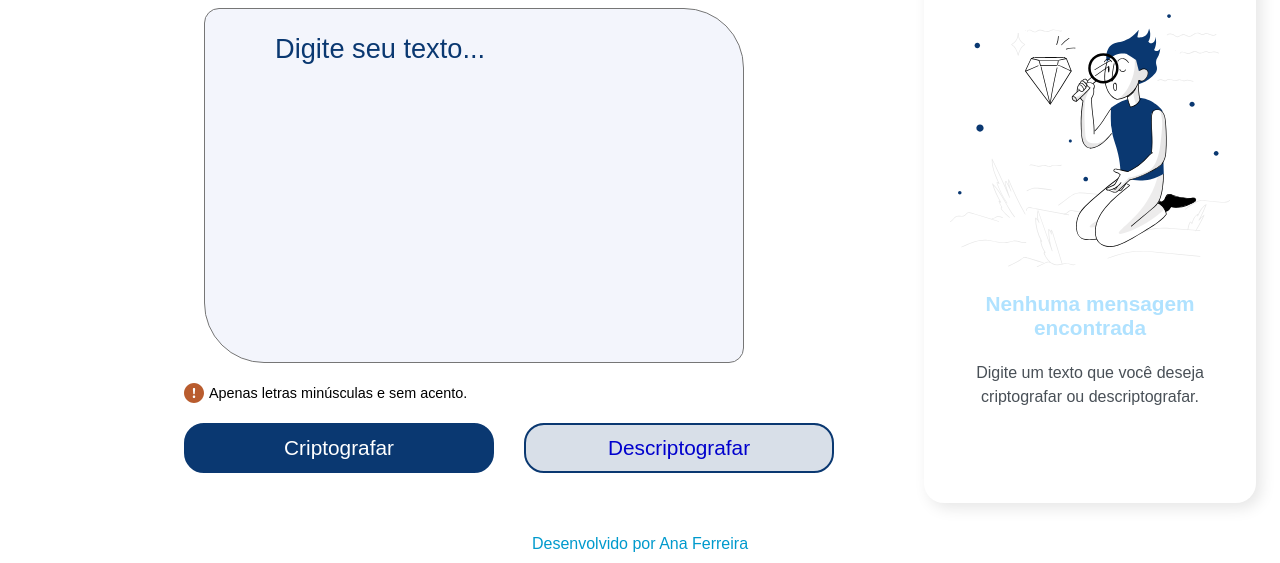
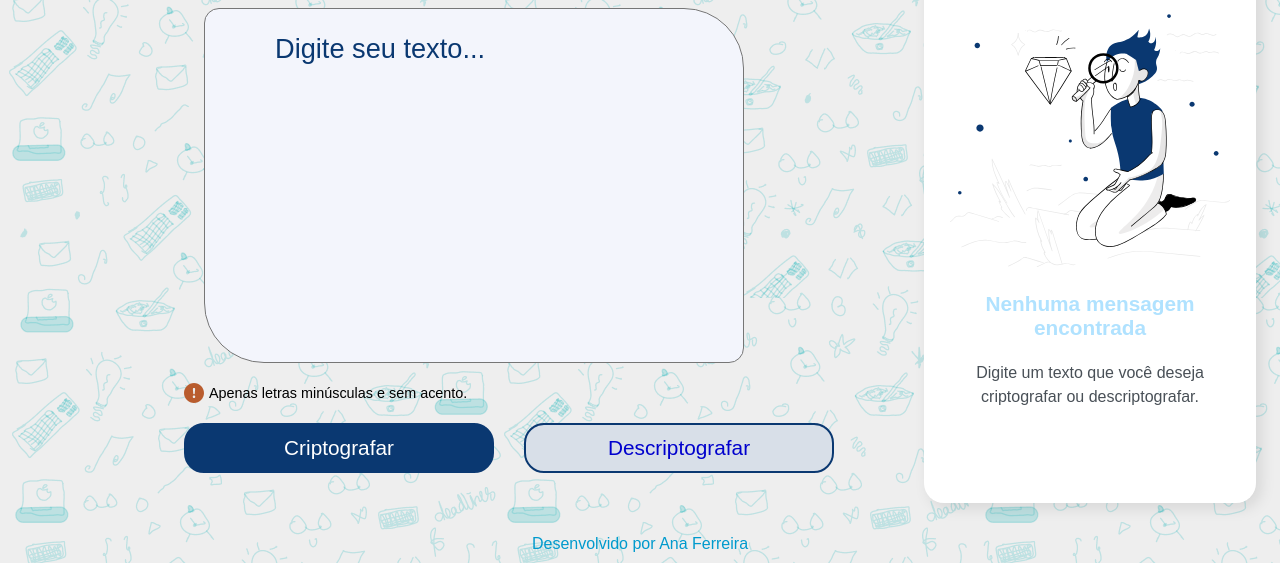
Before and after one commit to fpanap/decodificador, a plain HTML site: page index.html in a window 1280 px wide. Shown: the part 88-651 px from the top of the page. Drawn offline with Linux system fonts and the light colour scheme; the site is published under a folder, as on GitHub Pages, so addresses that start at the root find nothing.

Commit message:
Update style.css

```diff
--- a/style.css
+++ b/style.css
@@ -1,5 +1,5 @@
 body {
-  background-image: url("/images/fundo.png");
+  background-image: url("./images/fundo.png");
   font-family: sans-serif;
 }
 
```
